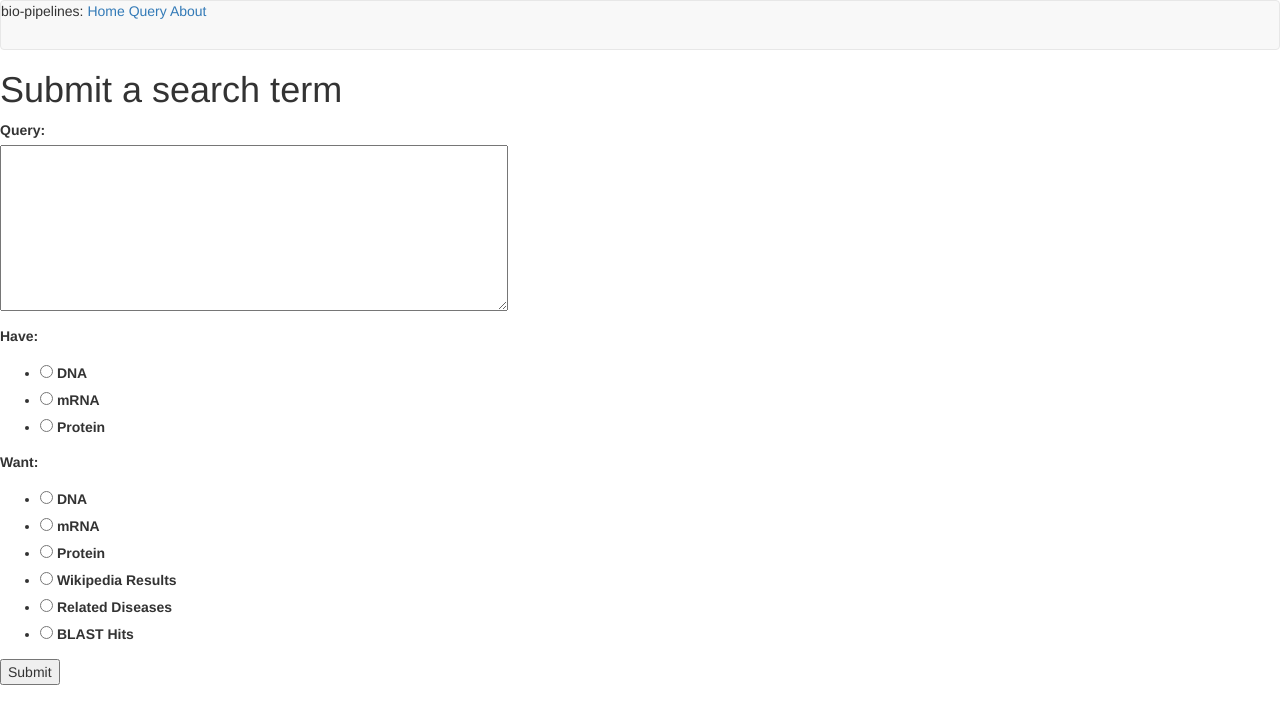
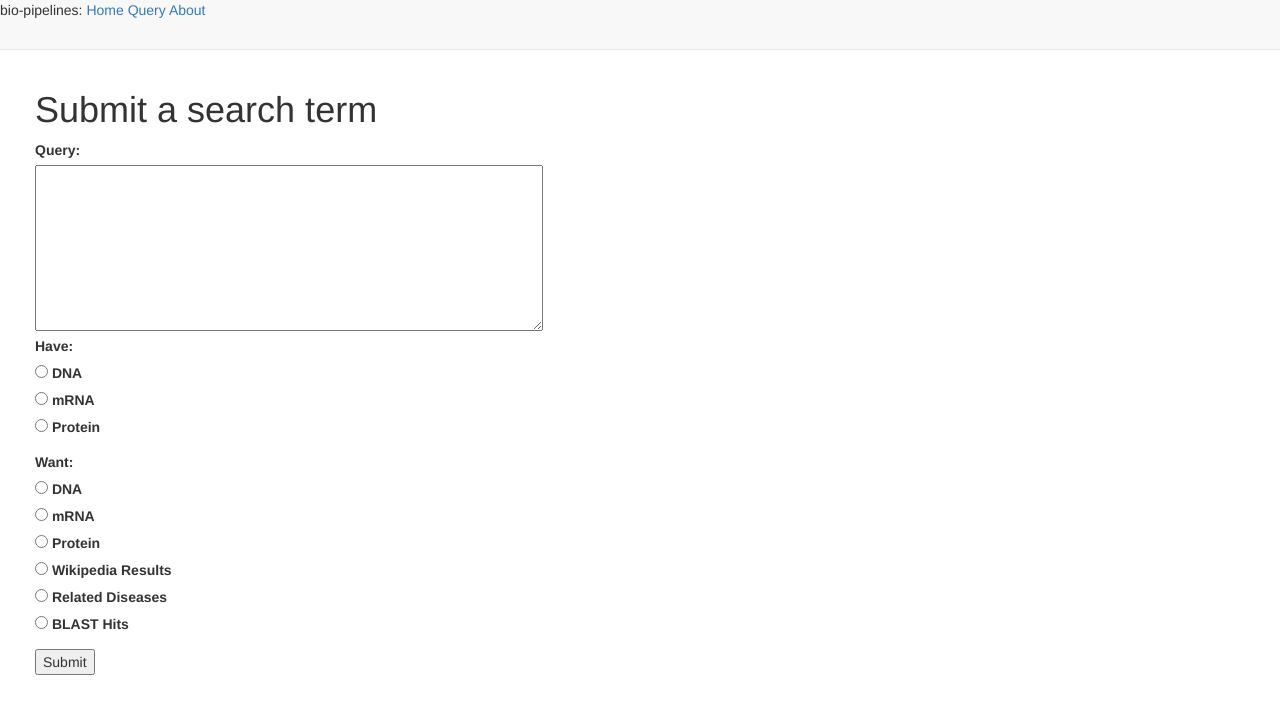
Before and after one commit to thealanle/bio-pipelines, a Flask app: page /query in a window 1280 px wide. Shown: the top 724 px of the page. Run offline with Flask 2, Linux system fonts and the light colour scheme; some libraries are stand-ins or nearby versions.

Commit message:
Update CSS style and HTML tags

```diff
--- a/app/static/style.css
+++ b/app/static/style.css
@@ -1,3 +1,10 @@
 .container {
     margin-left: 20px;
 }
+
+ul {
+  list-style-type: none;
+  padding: 0;
+}
+
+body { padding-top: 70px; }
--- a/app/templates/base.html
+++ b/app/templates/base.html
@@ -1,15 +1,16 @@
-{% extends 'bootstrap/base.html' %}
+{% extends "bootstrap/base.html" %}
 
 {% block styles %}
 {{super()}}
-<link rel="stylesheet" href="{{url_for('.static', filename='style.css')}}">
+<link rel="stylesheet" href="{{url_for('static', filename='style.css')}}">
+<link rel="shortcut icon" href="{{ url_for('static', filename='favicon.ico') }}">
 {% endblock %}
 
 {% block navbar %}
-    <nav class="navbar navbar-default">
+<nav class="navbar navbar-default navbar-fixed-top">
         bio-pipelines:
         <a href={{ url_for('index')}}>Home</a>
         <a href={{ url_for('query')}}>Query</a>
         <a href={{ url_for('about')}}>About</a>
-    </nav>
+</nav>
 {% endblock %}
--- a/app/templates/query.html
+++ b/app/templates/query.html
@@ -1,31 +1,32 @@
 {% extends "base.html" %}
-{% import 'bootstrap/wtf.html' as wtf %}
+
 {% block content %}
+<div class="container">
     <h1>Submit a search term</h1>
         {{ form.hidden_tag() }}
-        <form action="{{ url_for('result')}}" method="post">
-        <p>
+        <form action="{{ url_for('result') }}" method="post">
+        <div>
             {{ form.query.label }}<br>
             {{ form.query(rows=8, cols=60, autocomplete="off") }}
             {% for error in form.query.errors %}
                 <span style="color: red;">[{{ error }}]</span>
             {% endfor %}
-        </p>
-        <p>
+        </div>
+        <div>
             {{ form.have.label }}<br>
             {{ form.have(size=32) }}
             {% for error in form.have.errors %}
                 <span style="color: red;">[{{ error }}]</span>
             {% endfor %}
-        </p>
-        <p>
+        </div>
+        <div>
             {{ form.want.label }}<br>
             {{ form.want(size=32) }}
             {% for error in form.want.errors %}
                 <span style="color: red;">[{{ error }}]</span>
             {% endfor %}
-        </p>
-        <p>{{ form.submit() }}</p>
+        </div>
+        <div>{{ form.submit() }}</div>
        </form>
-{% endblock %}
-{% block result %}{% endblock %}
+</div>
+{% endblock content %}
```
Also changed, not shown: app/templates/index.html (+6 -5 lines).
